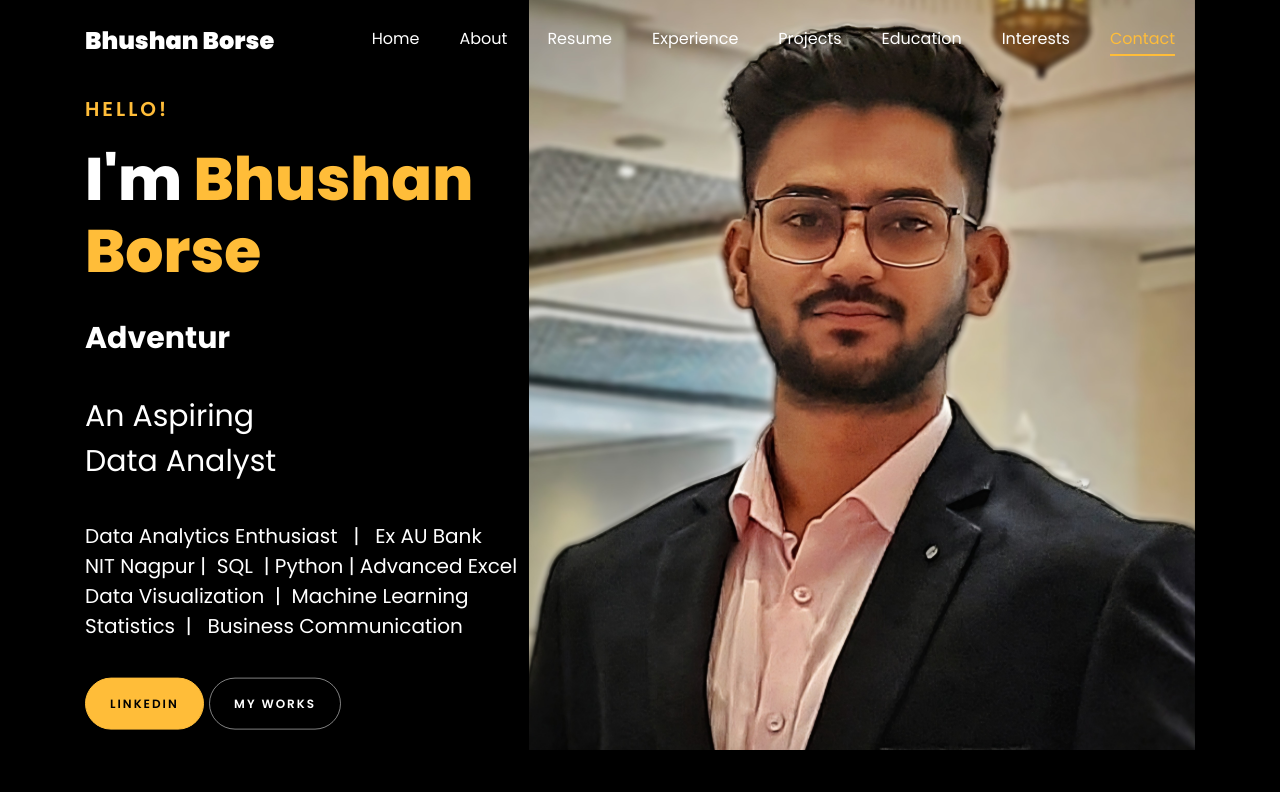
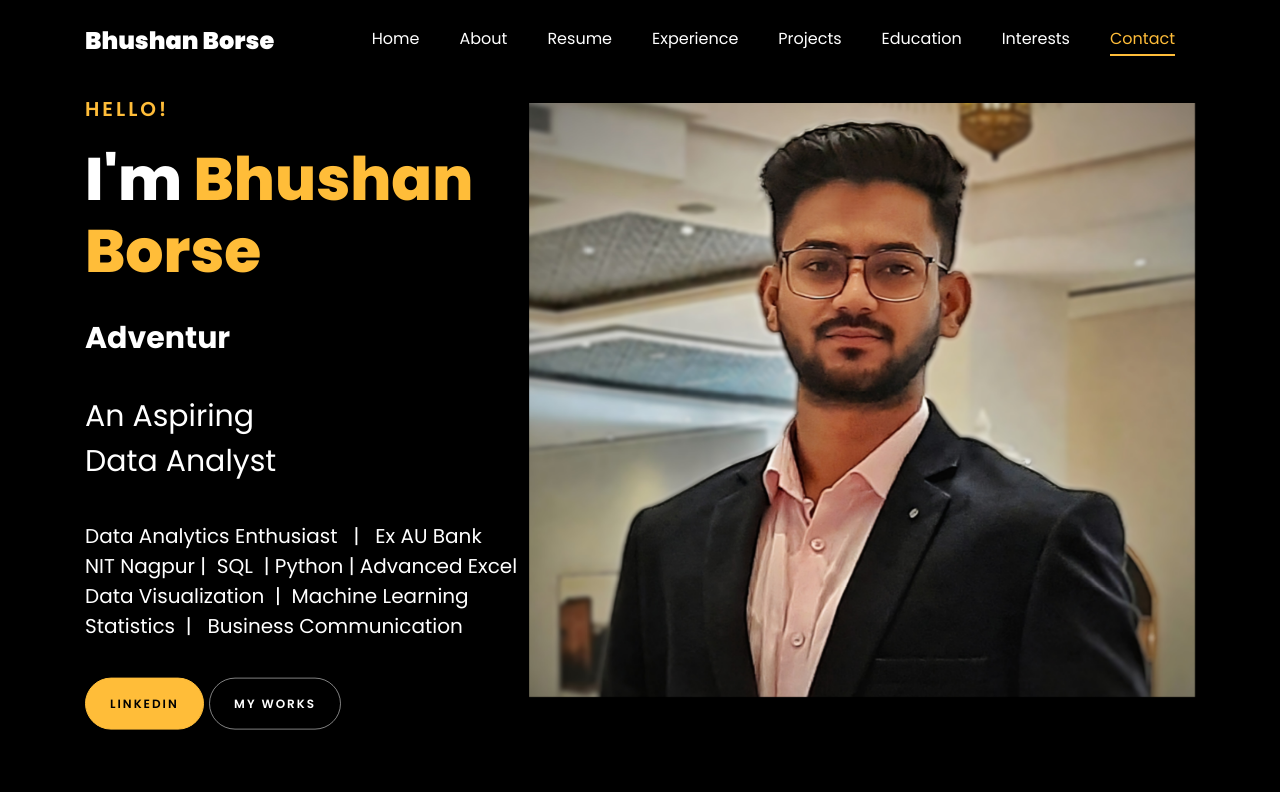
Before and after one commit to bhushansbcareer/bhushansb_portfolio, a plain HTML site: page index.html in a window 1280 px wide. Shown: the top 792 px of the page. Drawn offline with Linux system fonts and the light colour scheme; files whose address does not match are found by name.

Commit message:
Add files via upload

```diff
--- a/index.html
+++ b/index.html
@@ -148,9 +148,9 @@
 				<div class="container">
 					<div class="row d-md-flex no-gutters slider-text align-items-end justify-content-end"
 						data-scrollax-parent="true">
-						<div class="one-third js-fullheight order-md-last img"
-							style="background-image:url(images/Bhushan_Profile.jpg);">
-							<!-- <div class="one-third order-md-last img" style="background-image: url(images/Bhushan_Profile.jpg); height: 700px; background-size: contain; background-repeat: no-repeat; background-position: center;"> -->
+						<!-- <div class="one-third js-fullheight order-md-last img"
+							style="background-image:url(images/Bhushan_Profile.jpg);"> -->
+							<div class="one-third order-md-last img" style="background-image: url(images/Bhushan_Profile.jpg); height: 700px; background-size: contain; background-repeat: no-repeat; background-position: center;">
 							<div class="overlay"></div>
 						</div>
 						<div class="one-forth d-flex  align-items-center ftco-animate"
```
